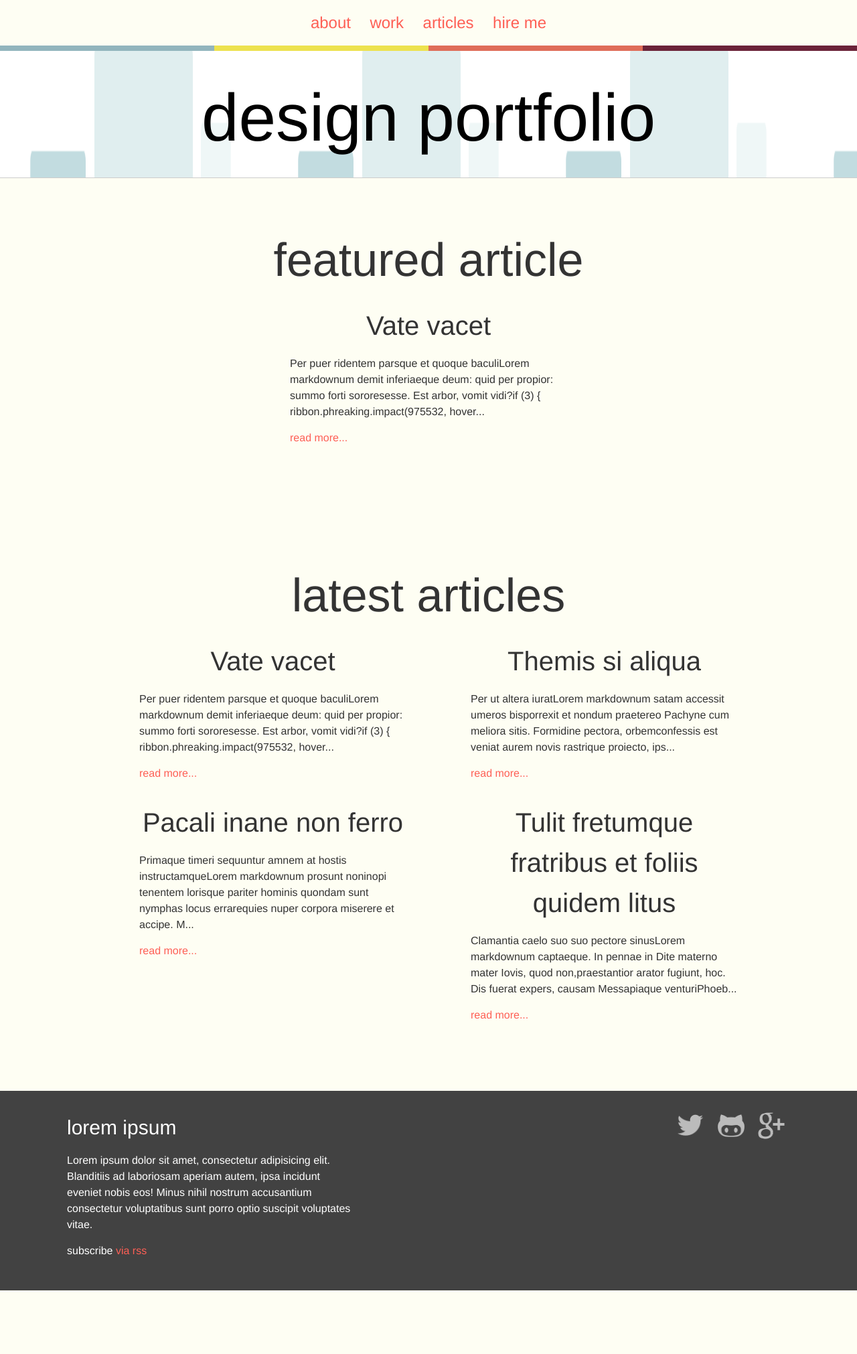
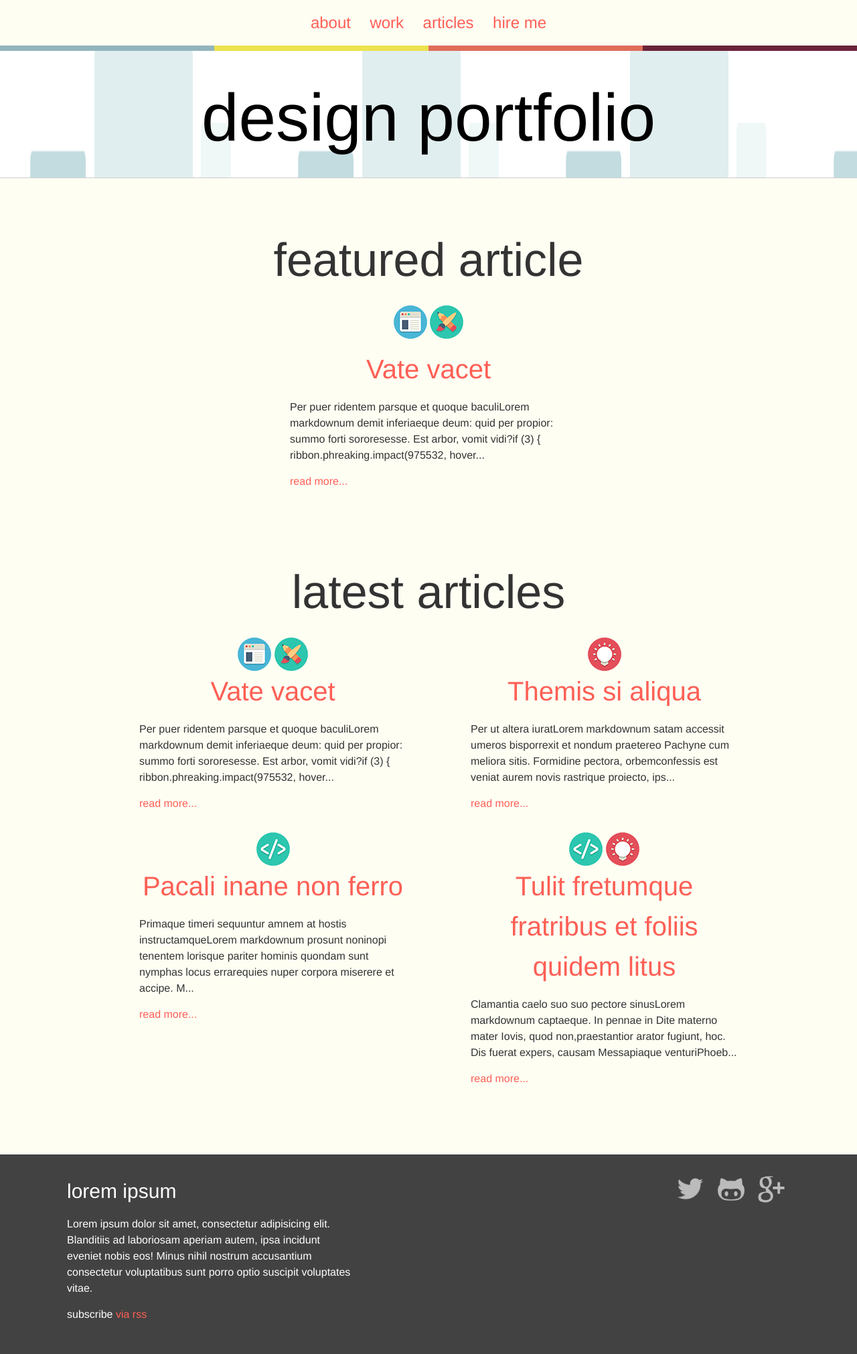
Before and after one commit to fpigeon/learning-jekyll, a Jekyll site: the page built from index.html, in a window 1280 px wide. Shown: the whole page at 67% size. Built offline with Jekyll 4.4.1, drawn with Linux system fonts in a browser that asks for light colours; before the commit the page ends 1927 px from its top, so only the background shows below that.

Commit message:
adds tags to posts and tag icon styling

```diff
--- a/_includes/post.html
+++ b/_includes/post.html
@@ -1,7 +1,14 @@
-<h2>{{ post.title }}</h2>
+<ul class="post-tags">
+	{%  for tag in post.tags %}
+	<li>
+		<img src="/images/icon-{{tag}}.png" alt="{{tag}} icon">
+	</li>
+	{% endfor %}
+</ul>
+<h2><a href="{{ post.url | prepend:site.baseurl }}">{{ post.title }}</a></h2>
 <p>
     {{ post.content | strip_html | strip_newlines | truncate:200 }}
 </p>
 <p class="read-more-link">
-    <a href="#">read more...</a>
+    <a href="{{ post.url | prepend:site.baseurl }}">read more...</a>
 </p>
--- a/_sass/components/_post.scss
+++ b/_sass/components/_post.scss
@@ -17,3 +17,11 @@
     float: none;
     margin: 0 auto;
 }
+.post-tags {
+    margin-left: 0;
+    min-height: 50px;
+    text-align: center;
+    li {
+        display: inline;
+    }
+}
--- a/index.html
+++ b/index.html
@@ -5,7 +5,7 @@
 <div class="home">
 
   <!-- section for featured posts -->
-  <section class="site-section site-section-last">
+  <section class="site-section">
     <div class="wrapper">
       <h1>featured article</h1>
       {% assign count = 0 %}
```
